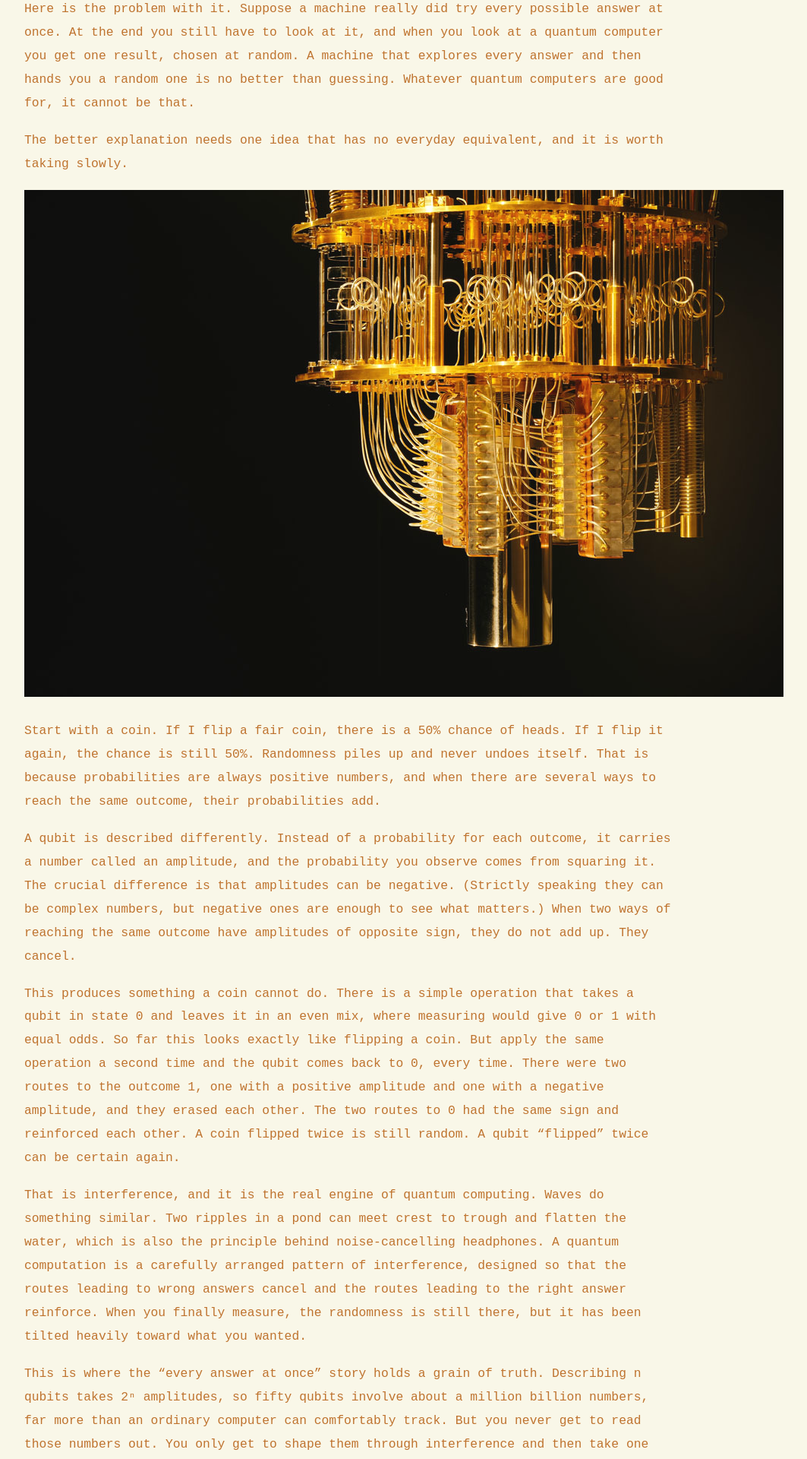
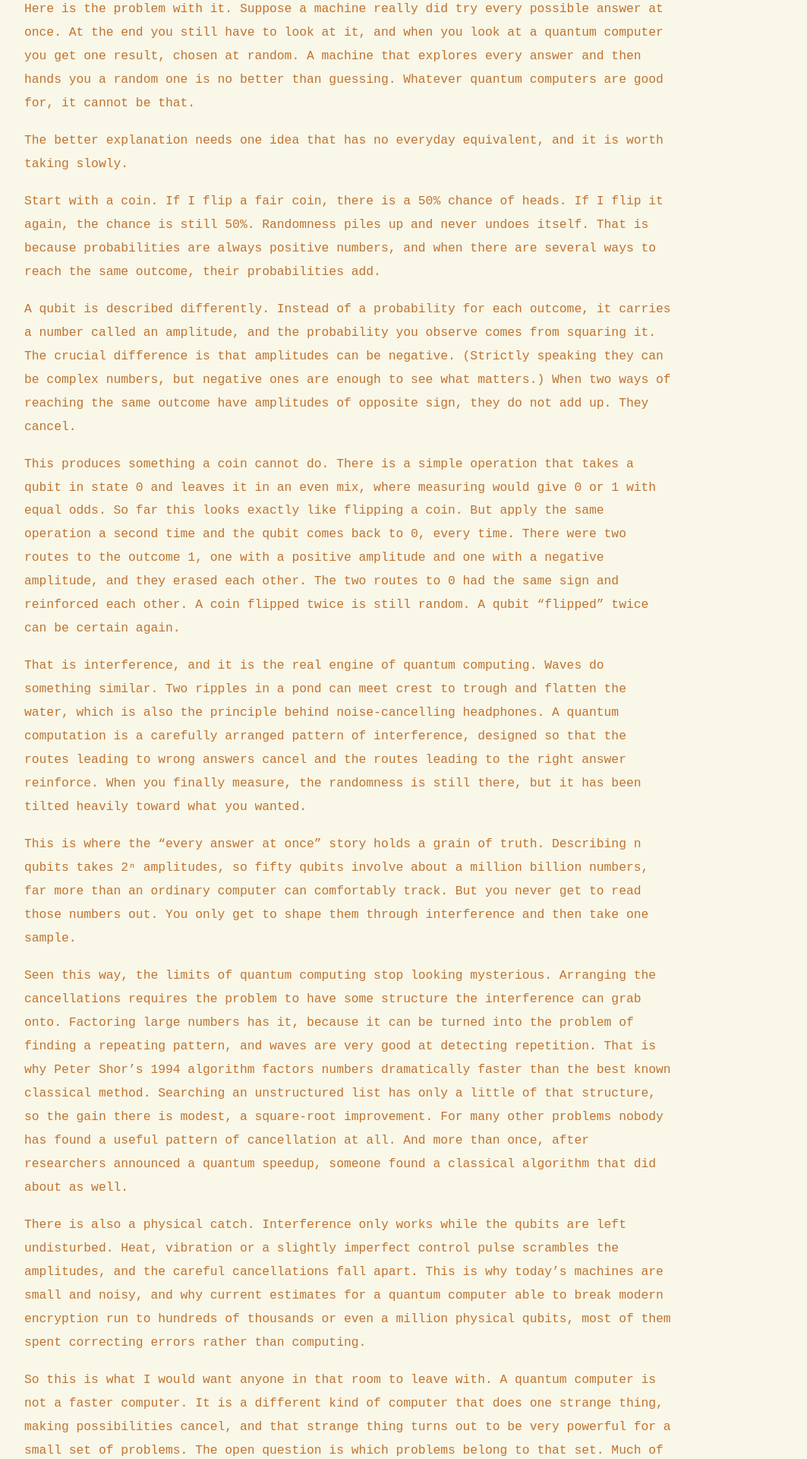
Before and after one commit to AstroNatasha/AstroNatasha.github.io, a Jekyll site: the page built from _phd/2026-09-29-explaining-quantum-computing-to-people-who-dont-need-it.md, in a window 1280 px wide. Shown: the part 623-2543 px from the top of the page at 76% size, without its empty margins (178-1241 px from the left). Built offline with Jekyll 4.4.1, drawn with Linux system fonts in a browser that asks for light colours.

Commit message:
Update PhD Journey “2026-09-29-explaining-quantum-computing-to-people-who-dont-need-it”

```diff
--- a/_phd/2026-09-29-explaining-quantum-computing-to-people-who-dont-need-it.md
+++ b/_phd/2026-09-29-explaining-quantum-computing-to-people-who-dont-need-it.md
@@ -8,8 +8,6 @@ I once had to explain my research to a mixed audience. Some of the people in the
 Here is the problem with it. Suppose a machine really did try every possible answer at once. At the end you still have to look at it, and when you look at a quantum computer you get one result, chosen at random. A machine that explores every answer and then hands you a random one is no better than guessing. Whatever quantum computers are good for, it cannot be that.
 
 The better explanation needs one idea that has no everyday equivalent, and it is worth taking slowly.
-
-![quantum-computers-and-accelerated-discovery_40645906341_o-1000](/images/misc/quantum-computers-and-accelerated-discovery_40645906341_o-1000.jpg)
 
 Start with a coin. If I flip a fair coin, there is a 50% chance of heads. If I flip it again, the chance is still 50%. Randomness piles up and never undoes itself. That is because probabilities are always positive numbers, and when there are several ways to reach the same outcome, their probabilities add.
 
```
